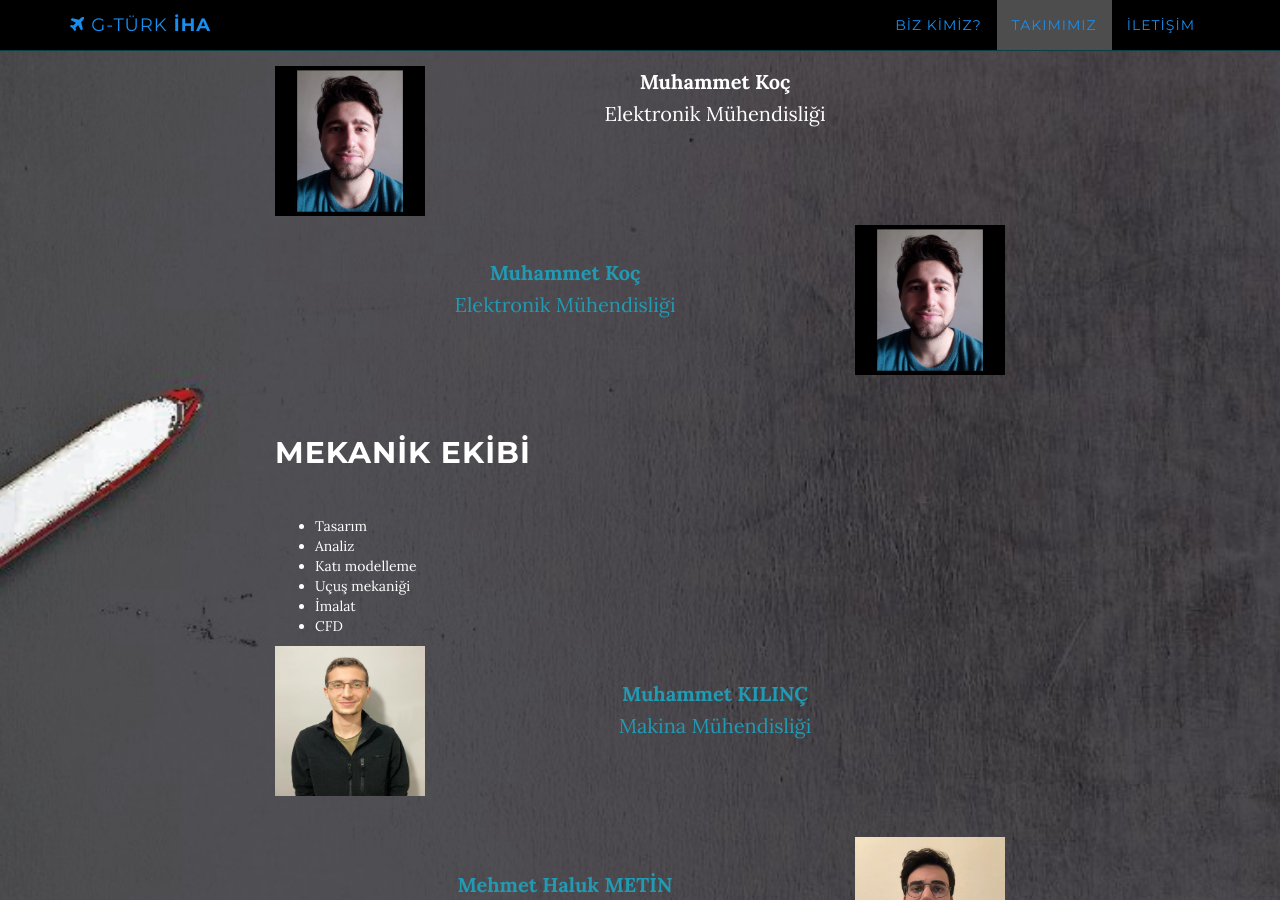
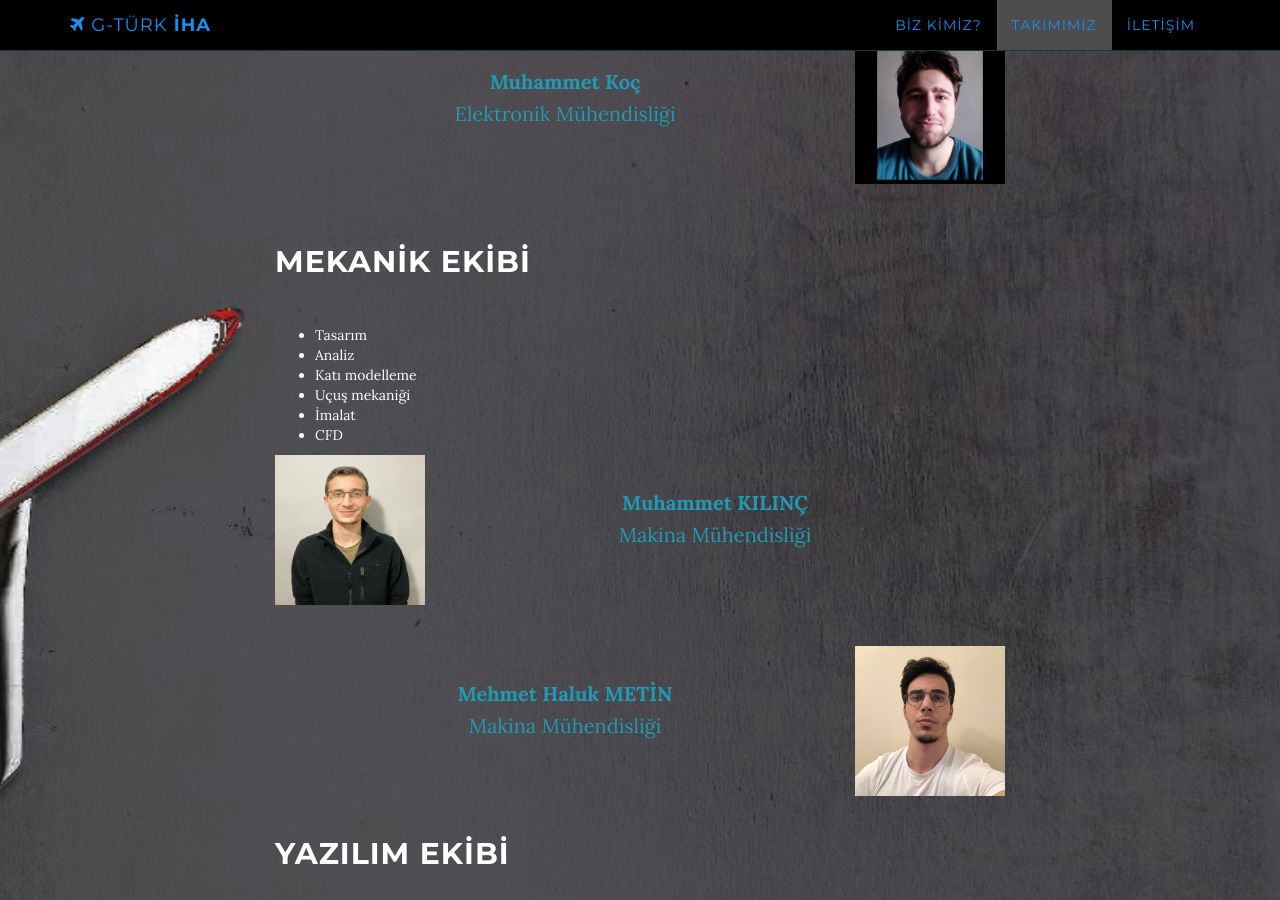
Before and after one commit to g-turk-iha/g-turk-iha, a Jekyll site: the page built from index.html, in a window 1280 px wide and 900 px high, scrolled down 2035 px. Built offline with Jekyll 4.4.1, drawn with Linux system fonts in a browser that asks for light colours.

Commit message:
Update team.html

```diff
--- a/_includes/team.html
+++ b/_includes/team.html
@@ -16,16 +16,6 @@
                     <img src="{{ site.baseurl }}/img/author.png" width="150px" height="150px" style="float: left;">
                     <p><br><strong>Muhammet Koç</strong><br> Elektronik Mühendisliği</p><br><br><br>
                 </a>
-                <p><br><a href="https://www.linkedin.com/in/muhammet-koc/">
-                        <img src="{{ site.baseurl }}/img/author.png" width="150px" height="150px"
-                            style="float: left;"></a><strong>Muhammet Koç</strong><br> Elektronik Mühendisliği </p>
-                <br><br><br>
-
-
-
-
-
-
                 <a href="{{ site.baseurl }}/img/author.png">
                     <img src="{{ site.baseurl }}/img/author.png" width="150px" height="150px" style="float: right;">
                     <p><br><strong>Muhammet Koç</strong><br> Elektronik Mühendisliği </p><br><br><br>
```
